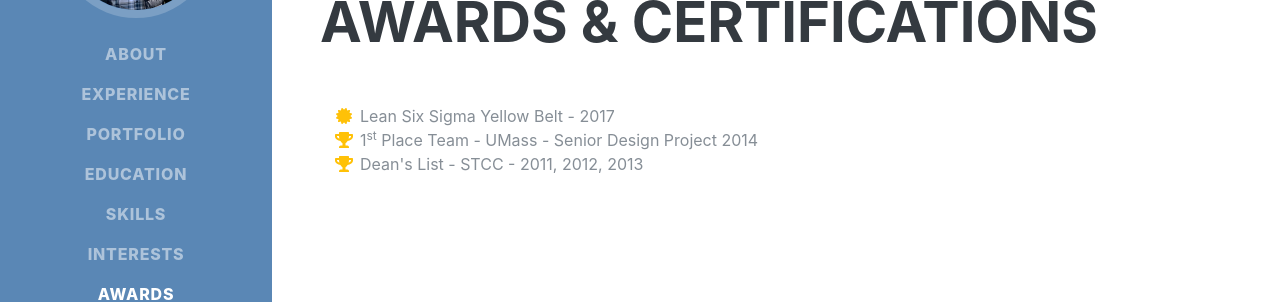
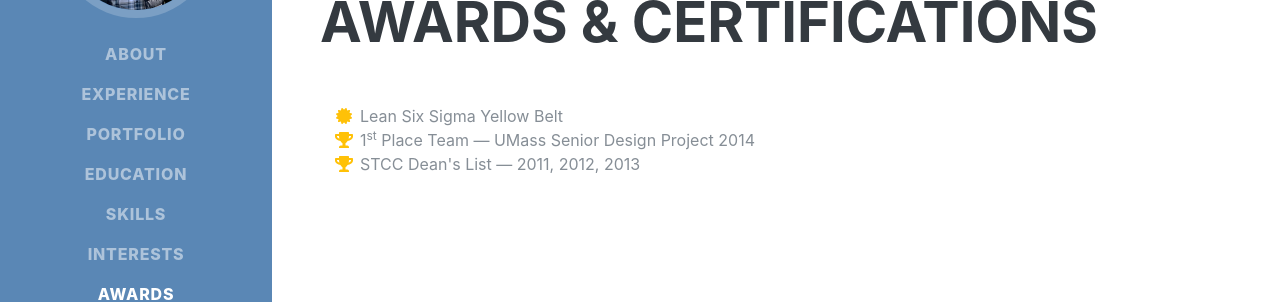
Before and after one commit to jkflorek/jkflorek.github.io, a Jekyll site: the page resume/index.html, which Jekyll copies as it is, in a window 1280 px wide and 900 px high, scrolled down 5948 px. Shown: the part 368-670 px from the top of the window. Built offline with Jekyll 4.4.1, drawn with Linux system fonts in a browser that asks for light colours; some web fonts are replaced; some of the changed text lies outside the part shown.

Commit message:
Update index.html

```diff
--- a/resume/index.html
+++ b/resume/index.html
@@ -244,7 +244,7 @@
         <div class="resume-item d-flex flex-column flex-md-row justify-content-between">
           <div class="resume-content">
             <h3 class="mb-0">Springfield Technical Community College</h3>
-            <div class="subheading mb-0">Associate of Science - Mechanical Engineering</div>
+            <div class="subheading mb-0">Associate of Science &mdash; Mechanical Engineering</div>
             <div class="mb-3">Springfield, Massachusetts</div>
             <p>GPA: 3.3</p>
           </div>
@@ -308,16 +308,16 @@
         <ul class="fa-ul mb-0">
           <li>
             <i class="fa-li fa fa-certificate text-warning"></i>
-            Lean Six Sigma Yellow Belt - 2017
+            Lean Six Sigma Yellow Belt
           </li>
           <li>
             <i class="fa-li fa fa-trophy text-warning"></i>
             1<sup>st</sup>
-            Place Team - UMass - Senior Design Project 2014
+            Place Team &mdash; UMass Senior Design Project 2014
           </li>
           <li>
             <i class="fa-li fa fa-trophy text-warning"></i>
-            Dean's List - STCC - 2011, 2012, 2013
+            STCC Dean's List &mdash; 2011, 2012, 2013
           </li>
         </ul>
       </div>
```
